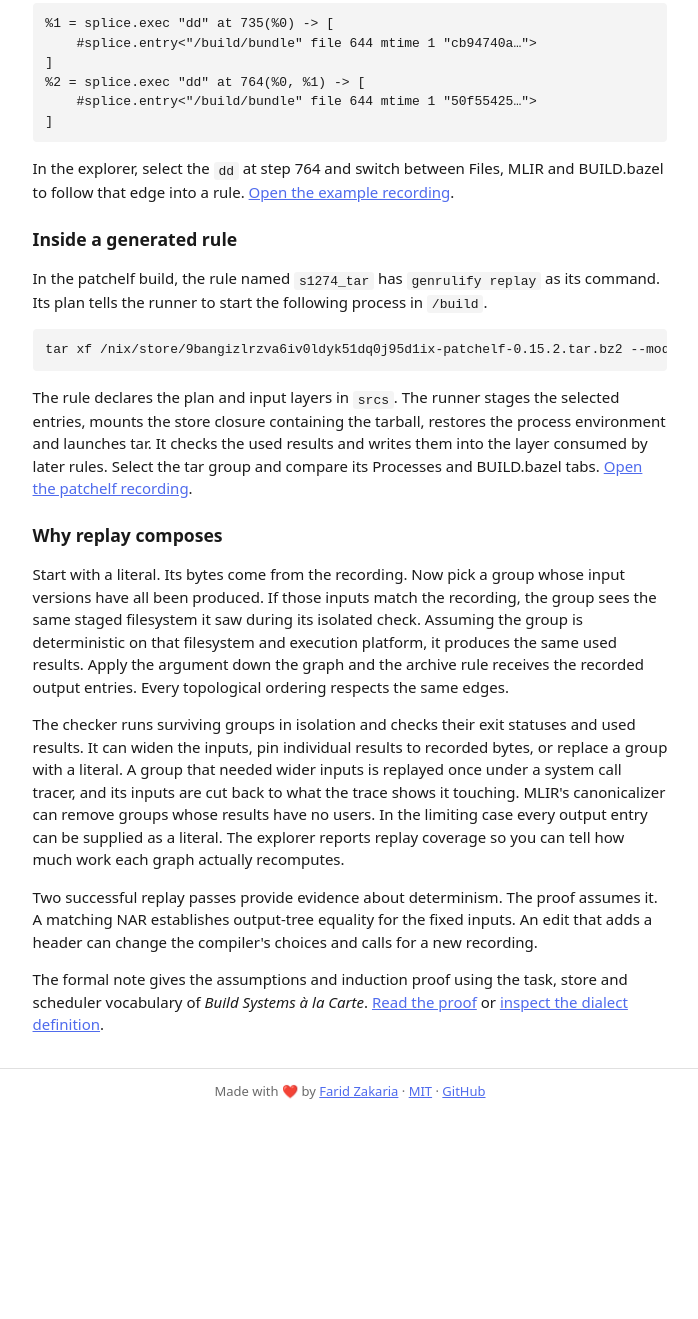
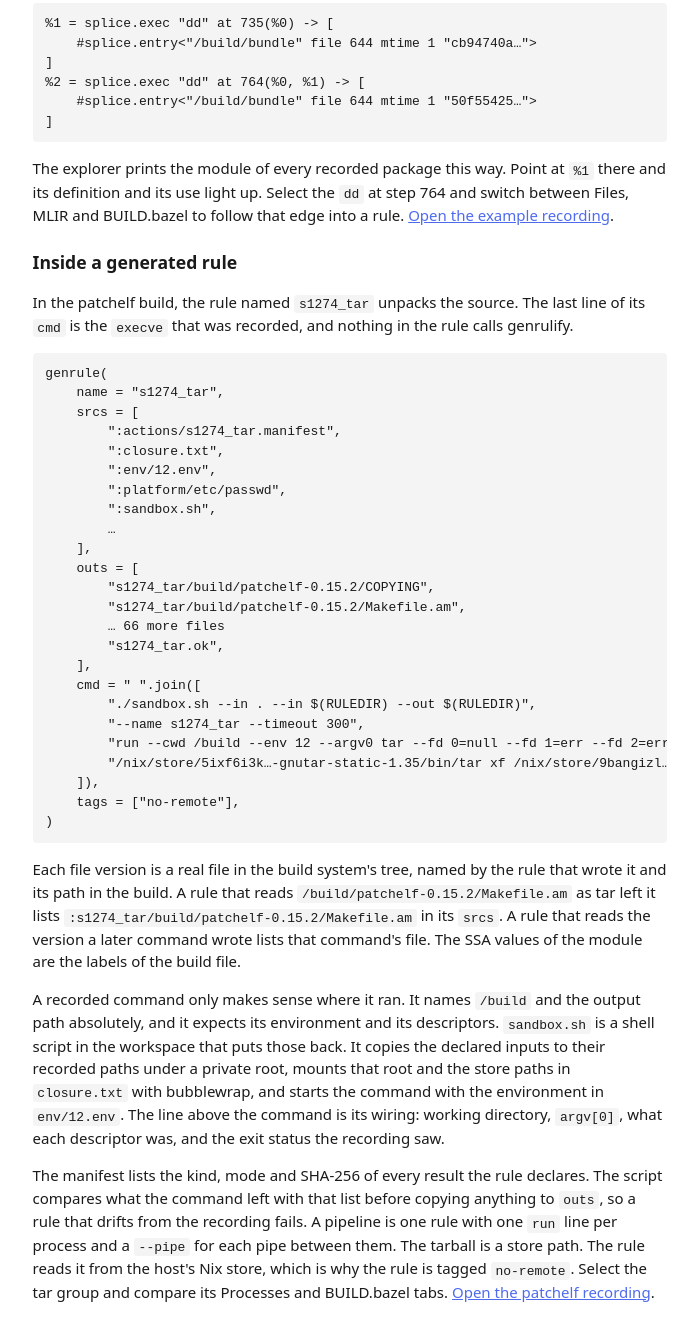
Before and after one commit to fzakaria/genrulify, a plain HTML site: page site/theory.html in a window 1280 px wide. Shown: the part 1061-2380 px from the top of the page, without its empty margins (290-988 px from the left). Before the commit the page ends 2191 px from the top, so only its background shows below. Drawn offline with Linux system fonts and the light colour scheme.

Commit message:
Show a real rule on the theory page
The section on generated rules described `genrulify replay` and layer
files, which the lowering no longer uses. Show the tar rule of the
patchelf build as it is emitted and explain what sandbox.sh does with
the manifest, the closure and the environment file.

Co-Authored-By: Claude Fable 5.2 <noreply@anthropic.com>
Claude-Session: https://claude.ai/code/session_014Fo27mHDR4ZMWjt1xBwpru

```diff
--- a/site/theory.html
+++ b/site/theory.html
@@ -102,23 +102,68 @@
     #splice.entry&lt;"/build/bundle" file 644 mtime 1 "50f55425…"&gt;
 ]</pre>
       <p>
-        In the explorer, select the <code>dd</code> at step 764 and switch between
-        Files, MLIR and BUILD.bazel to follow that edge into a rule.
+        The explorer prints the module of every recorded package this way. Point at
+        <code>%1</code> there and its definition and its use light up. Select the
+        <code>dd</code> at step 764 and switch between Files, MLIR and BUILD.bazel to
+        follow that edge into a rule.
         <a href="./?pkg=example">Open the example recording</a>.
       </p>
 
       <h2 id="rules">Inside a generated rule</h2>
       <p>
-        In the patchelf build, the rule named <code>s1274_tar</code> has
-        <code>genrulify replay</code> as its command. Its plan tells the runner to
-        start the following process in <code>/build</code>.
+        In the patchelf build, the rule named <code>s1274_tar</code> unpacks the source.
+        The last line of its <code>cmd</code> is the <code>execve</code> that was recorded,
+        and nothing in the rule calls genrulify.
       </p>
-      <pre aria-label="Recorded tar arguments">tar xf /nix/store/9bangizlrzva6iv0ldyk51dq0j95d1ix-patchelf-0.15.2.tar.bz2 --mode=+w --warning=no-timestamp</pre>
+      <pre aria-label="The tar rule of the patchelf build, shortened">genrule(
+    name = "s1274_tar",
+    srcs = [
+        ":actions/s1274_tar.manifest",
+        ":closure.txt",
+        ":env/12.env",
+        ":platform/etc/passwd",
+        ":sandbox.sh",
+        …
+    ],
+    outs = [
+        "s1274_tar/build/patchelf-0.15.2/COPYING",
+        "s1274_tar/build/patchelf-0.15.2/Makefile.am",
+        … 66 more files
+        "s1274_tar.ok",
+    ],
+    cmd = " ".join([
+        "./sandbox.sh --in . --in $(RULEDIR) --out $(RULEDIR)",
+        "--name s1274_tar --timeout 300",
+        "run --cwd /build --env 12 --argv0 tar --fd 0=null --fd 1=err --fd 2=err --status 0 --argc 5 --",
+        "/nix/store/5ixf6i3k…-gnutar-static-1.35/bin/tar xf /nix/store/9bangizl…-patchelf-0.15.2.tar.bz2 --mode=+w --warning=no-timestamp",
+    ]),
+    tags = ["no-remote"],
+)</pre>
       <p>
-        The rule declares the plan and input layers in <code>srcs</code>.
-        The runner stages the selected entries, mounts the store closure containing the
-        tarball, restores the process environment and launches tar. It checks the used
-        results and writes them into the layer consumed by later rules.
+        Each file version is a real file in the build system's tree, named by the rule that
+        wrote it and its path in the build. A rule that reads
+        <code>/build/patchelf-0.15.2/Makefile.am</code> as tar left it lists
+        <code>:s1274_tar/build/patchelf-0.15.2/Makefile.am</code> in its <code>srcs</code>.
+        A rule that reads the version a later command wrote lists that command's file.
+        The SSA values of the module are the labels of the build file.
+      </p>
+      <p>
+        A recorded command only makes sense where it ran. It names <code>/build</code> and
+        the output path absolutely, and it expects its environment and its descriptors.
+        <code>sandbox.sh</code> is a shell script in the workspace that puts those back. It
+        copies the declared inputs to their recorded paths under a private root, mounts
+        that root and the store paths in <code>closure.txt</code> with bubblewrap, and starts
+        the command with the environment in <code>env/12.env</code>. The line above the
+        command is its wiring: working directory, <code>argv[0]</code>, what each
+        descriptor was, and the exit status the recording saw.
+      </p>
+      <p>
+        The manifest lists the kind, mode and SHA-256 of every result the rule declares.
+        The script compares what the command left with that list before copying anything to
+        <code>outs</code>, so a rule that drifts from the recording fails. A pipeline is one
+        rule with one <code>run</code> line per process and a <code>--pipe</code> for each
+        pipe between them. The tarball is a store path. The rule reads it from the host's
+        Nix store, which is why the rule is tagged <code>no-remote</code>.
         Select the tar group and compare its Processes and BUILD.bazel tabs.
         <a href="./?pkg=patchelf">Open the patchelf recording</a>.
       </p>
@@ -134,8 +179,8 @@
         Every topological ordering respects the same edges.
       </p>
       <p>
-        The checker runs surviving groups in isolation and checks their exit statuses
-        and used results. It can widen the inputs, pin individual results to recorded
+        The checker runs surviving groups in isolation, with the script and the
+        arguments their rules will have, and checks their exit statuses and used results. It can widen the inputs, pin individual results to recorded
         bytes, or replace a group with a literal. A group that needed wider inputs is
         replayed once under a system call tracer, and its inputs are cut back to what
         the trace shows it touching. MLIR's canonicalizer can remove
```
